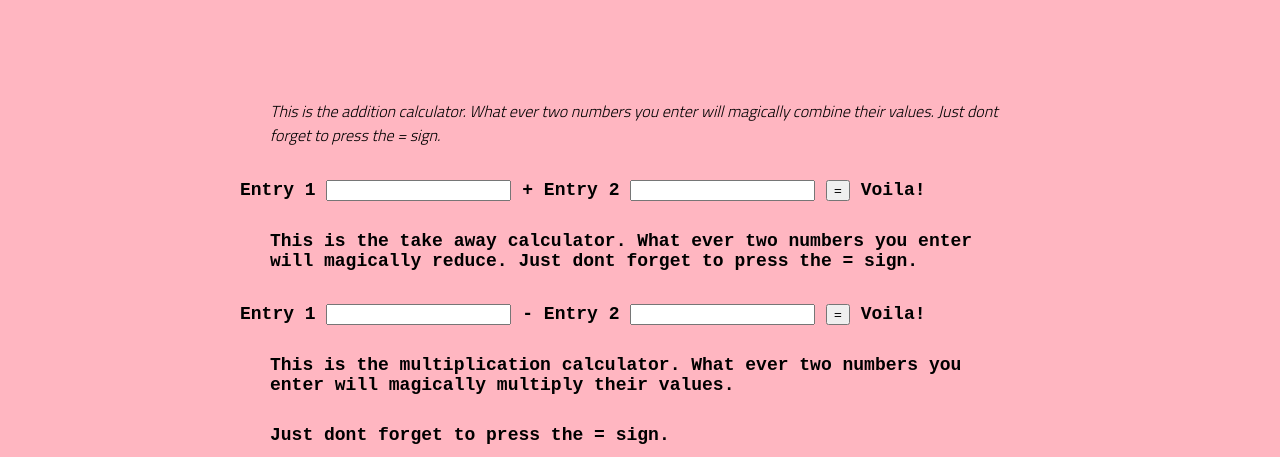
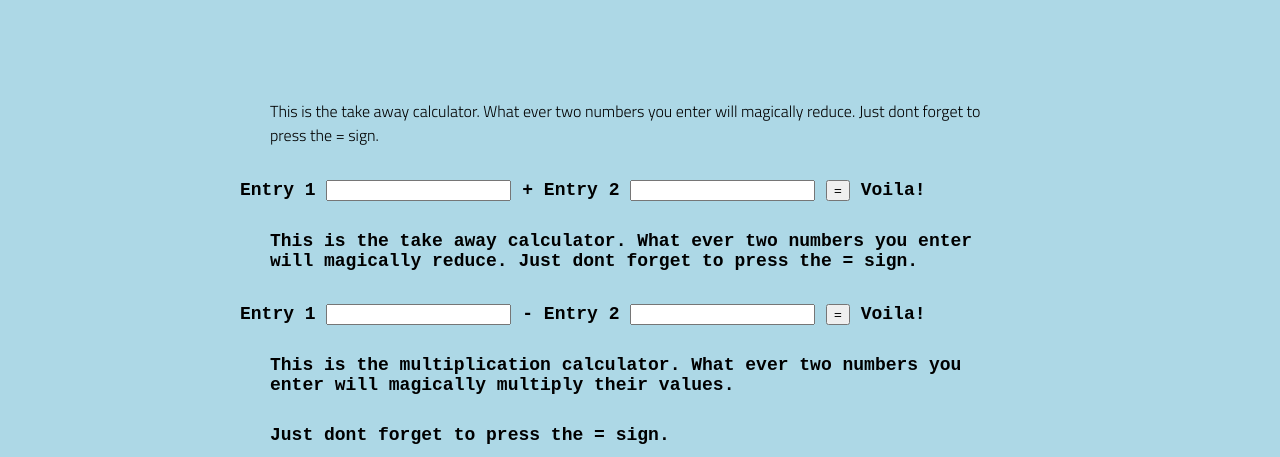
Before and after one commit to kevenruiz/lab3bootstrap, a plain HTML site: page index.html in a window 1280 px wide. Shown: the part 315-772 px from the top of the page. Drawn offline with Linux system fonts and the light colour scheme.

Commit message:
finished the calculator

```diff
--- a/app.js
+++ b/app.js
@@ -27,6 +27,8 @@ const answerDisplay2 = document.getElementById('answer-display2');
 const answerDisplay3 = document.getElementById('answer-display3');
 const answerDisplay4 = document.getElementById('answer-display4');
 
+
+
 equalsTo.addEventListener('click', () => {
     console.log('submit answer!');
     answerDisplay.textContent = add(Number(input1.value), Number(input2.value));
@@ -36,7 +38,6 @@ equalsTo.addEventListener('click', () => {
 equalsTo2.addEventListener('click', () => {
     console.log('submit answer!');
     answerDisplay2.textContent = Number(input3.value) - Number(input4.value);
-
 });
 
 equalsTo3.addEventListener('click', () => {
@@ -91,5 +92,3 @@ input8.addEventListener('click', () => {
     console.log('entry 2 Division');
 
 });
-
-import { add } from './utilities';
--- a/index.html
+++ b/index.html
@@ -23,15 +23,15 @@
             <img class="main-logo" src="assets/alchemy-logo.png"/>
             <h2>
                 Welcome to Keven's limited function Calculator!!
+
             </h2>
             <br>
             <br><br>
 
             <content>
-                <p class="addition-intro">This is the addition calculator. What ever two numbers you enter will magically combine their values.
+                <p>This is the take away calculator. What ever two numbers you enter will magically reduce.
 
-                Just dont forget to press the <b>=</b>  sign.
-                </p>
+                    Just dont forget to press the <b>=</b>  sign. </p>
 
                 <label  for="input1">
                     Entry 1
--- a/styles/style.css
+++ b/styles/style.css
@@ -19,7 +19,7 @@ body {
     --footer-height: 25px;
 
     font-family: 'Titillium Web', sans-serif;
-    background-color: lightpink;
+    background-color: lightblue;
 }
 
 main {
```
Lines whose indentation alone changed are shown as unchanged.
